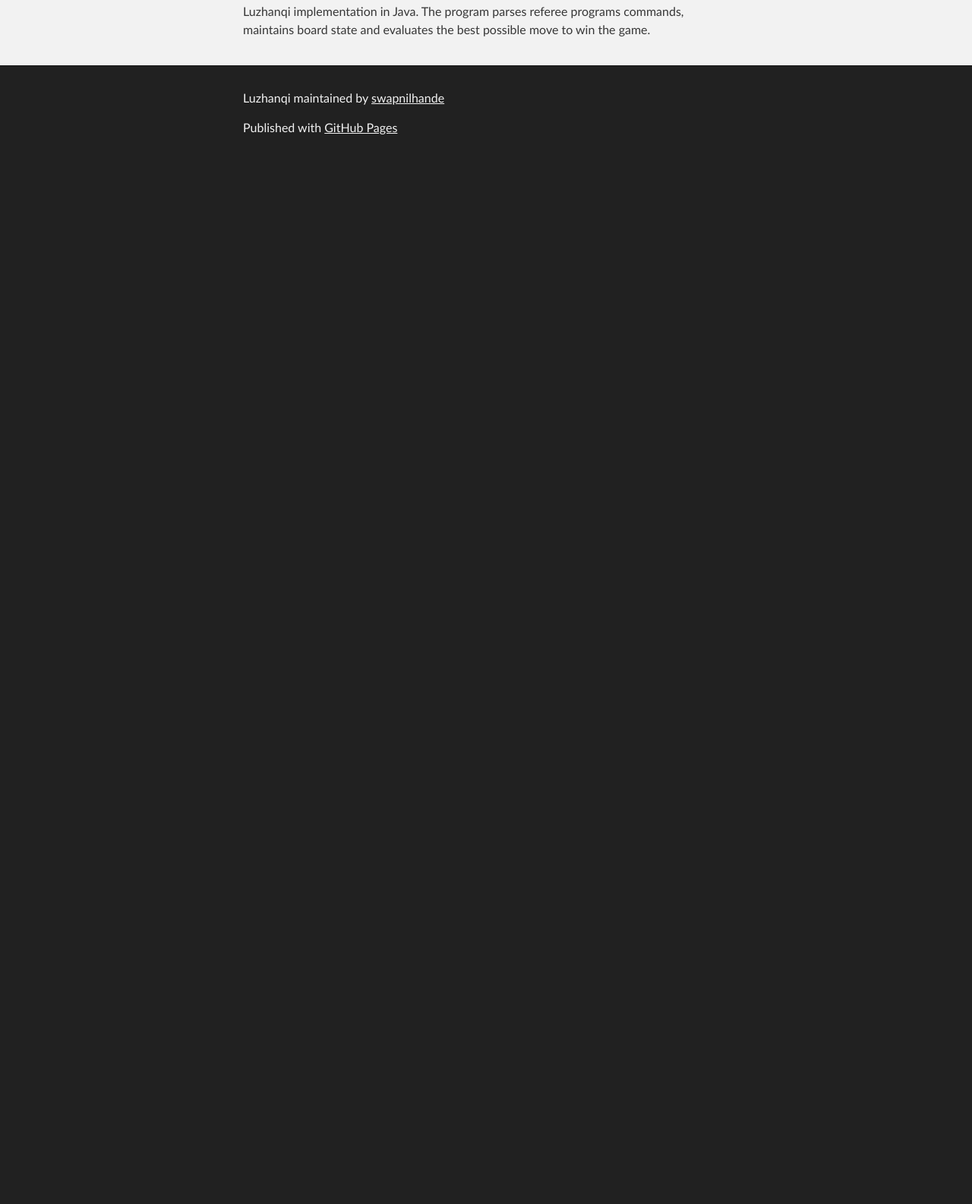
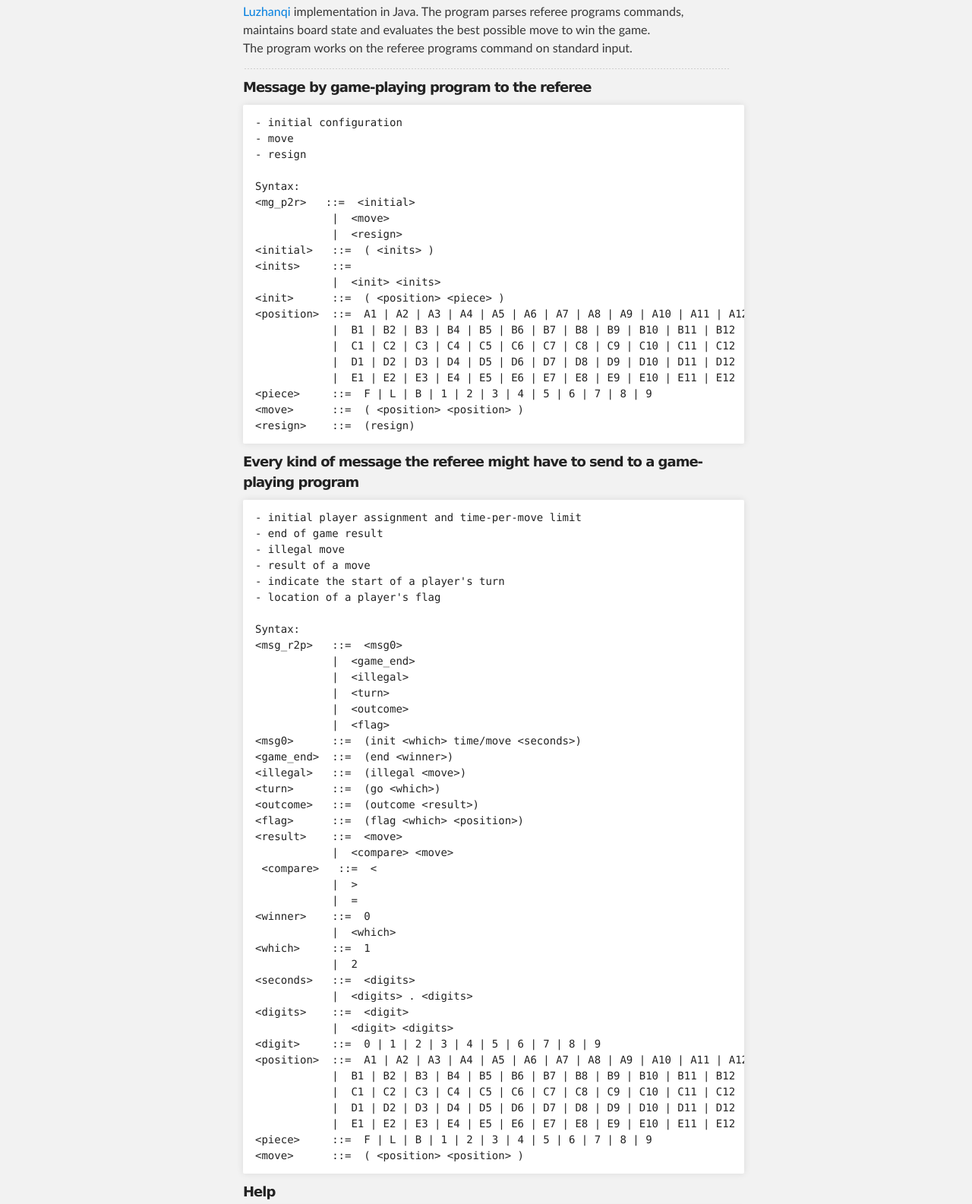
Before and after one commit to swapnilhande/luzhanqi, a plain HTML site: page index.html in a window 1280 px wide. Shown: the part 321-1906 px from the top of the page at 76% size. Before the commit the page ends 800 px from the top, so only its background shows below. Drawn offline with Linux system fonts and the light colour scheme.

Commit message:
Create gh-pages branch via GitHub

```diff
--- a/index.html
+++ b/index.html
@@ -34,7 +34,95 @@
         <h1>
 <a name="readme" class="anchor" href="#readme"><span class="octicon octicon-link"></span></a>README</h1>
 
-<p>Luzhanqi implementation in Java. The program parses referee programs commands, maintains board state and evaluates the best possible move to win the game.</p>
+<p><a href="http://en.wikipedia.org/wiki/Luzhanqi">Luzhanqi</a> implementation in Java. The program parses referee programs commands, maintains board state and evaluates the best possible move to win the game.<br>
+The program works on the referee programs command on standard input. </p>
+
+<hr><h5>
+<a name="message-by-game-playing-program-to-the-referee" class="anchor" href="#message-by-game-playing-program-to-the-referee"><span class="octicon octicon-link"></span></a>Message by game-playing program to the referee</h5>
+
+<pre><code>- initial configuration
+- move
+- resign
+
+Syntax:
+&lt;mg_p2r&gt;   ::=  &lt;initial&gt;
+            |  &lt;move&gt;
+            |  &lt;resign&gt;
+&lt;initial&gt;   ::=  ( &lt;inits&gt; )
+&lt;inits&gt;     ::=
+            |  &lt;init&gt; &lt;inits&gt;
+&lt;init&gt;      ::=  ( &lt;position&gt; &lt;piece&gt; )
+&lt;position&gt;  ::=  A1 | A2 | A3 | A4 | A5 | A6 | A7 | A8 | A9 | A10 | A11 | A12
+            |  B1 | B2 | B3 | B4 | B5 | B6 | B7 | B8 | B9 | B10 | B11 | B12
+            |  C1 | C2 | C3 | C4 | C5 | C6 | C7 | C8 | C9 | C10 | C11 | C12
+            |  D1 | D2 | D3 | D4 | D5 | D6 | D7 | D8 | D9 | D10 | D11 | D12
+            |  E1 | E2 | E3 | E4 | E5 | E6 | E7 | E8 | E9 | E10 | E11 | E12
+&lt;piece&gt;     ::=  F | L | B | 1 | 2 | 3 | 4 | 5 | 6 | 7 | 8 | 9
+&lt;move&gt;      ::=  ( &lt;position&gt; &lt;position&gt; )
+&lt;resign&gt;    ::=  (resign)
+</code></pre>
+
+<h5>
+<a name="every-kind-of-message-the-referee-might-have-to-send-to-a-game-playing-program" class="anchor" href="#every-kind-of-message-the-referee-might-have-to-send-to-a-game-playing-program"><span class="octicon octicon-link"></span></a>Every kind of message the referee might have to send to a game-playing program</h5>
+
+<pre><code>- initial player assignment and time-per-move limit
+- end of game result
+- illegal move
+- result of a move
+- indicate the start of a player's turn
+- location of a player's flag
+
+Syntax:
+&lt;msg_r2p&gt;   ::=  &lt;msg0&gt;
+            |  &lt;game_end&gt;
+            |  &lt;illegal&gt;
+            |  &lt;turn&gt;
+            |  &lt;outcome&gt;
+            |  &lt;flag&gt;
+&lt;msg0&gt;      ::=  (init &lt;which&gt; time/move &lt;seconds&gt;)
+&lt;game_end&gt;  ::=  (end &lt;winner&gt;)
+&lt;illegal&gt;   ::=  (illegal &lt;move&gt;)
+&lt;turn&gt;      ::=  (go &lt;which&gt;)
+&lt;outcome&gt;   ::=  (outcome &lt;result&gt;)
+&lt;flag&gt;      ::=  (flag &lt;which&gt; &lt;position&gt;)
+&lt;result&gt;    ::=  &lt;move&gt;
+            |  &lt;compare&gt; &lt;move&gt;
+ &lt;compare&gt;   ::=  &lt;
+            |  &gt;
+            |  =
+&lt;winner&gt;    ::=  0
+            |  &lt;which&gt;
+&lt;which&gt;     ::=  1
+            |  2
+&lt;seconds&gt;   ::=  &lt;digits&gt;
+            |  &lt;digits&gt; . &lt;digits&gt;
+&lt;digits&gt;    ::=  &lt;digit&gt;
+            |  &lt;digit&gt; &lt;digits&gt;
+&lt;digit&gt;     ::=  0 | 1 | 2 | 3 | 4 | 5 | 6 | 7 | 8 | 9
+&lt;position&gt;  ::=  A1 | A2 | A3 | A4 | A5 | A6 | A7 | A8 | A9 | A10 | A11 | A12
+            |  B1 | B2 | B3 | B4 | B5 | B6 | B7 | B8 | B9 | B10 | B11 | B12
+            |  C1 | C2 | C3 | C4 | C5 | C6 | C7 | C8 | C9 | C10 | C11 | C12
+            |  D1 | D2 | D3 | D4 | D5 | D6 | D7 | D8 | D9 | D10 | D11 | D12
+            |  E1 | E2 | E3 | E4 | E5 | E6 | E7 | E8 | E9 | E10 | E11 | E12
+&lt;piece&gt;     ::=  F | L | B | 1 | 2 | 3 | 4 | 5 | 6 | 7 | 8 | 9
+&lt;move&gt;      ::=  ( &lt;position&gt; &lt;position&gt; )
+</code></pre>
+
+<h5>
+<a name="help" class="anchor" href="#help"><span class="octicon octicon-link"></span></a>Help</h5>
+
+<pre><code>Symbol      Purpose
+------      -------
+&lt;initial&gt;   send the player's initial board config to the referee
+&lt;move&gt;      send the player's move to the referee
+&lt;resign&gt;    the player forfeits the game
+&lt;msg0&gt;      assign a player number and the time-per-move limit
+&lt;game_end&gt;  indicate that the game is over, along with who won
+&lt;illegal&gt;   indicate that the last received move is not valid
+&lt;turn&gt;      tell the player it is their turn to move
+&lt;outcome&gt;   indicate the outcome of the last move
+&lt;flag&gt;      reveals the position of a player's flag
+</code></pre>
       </section>
     </div>
 
```
Also changed, not shown: params.json (+1 -1 lines).
